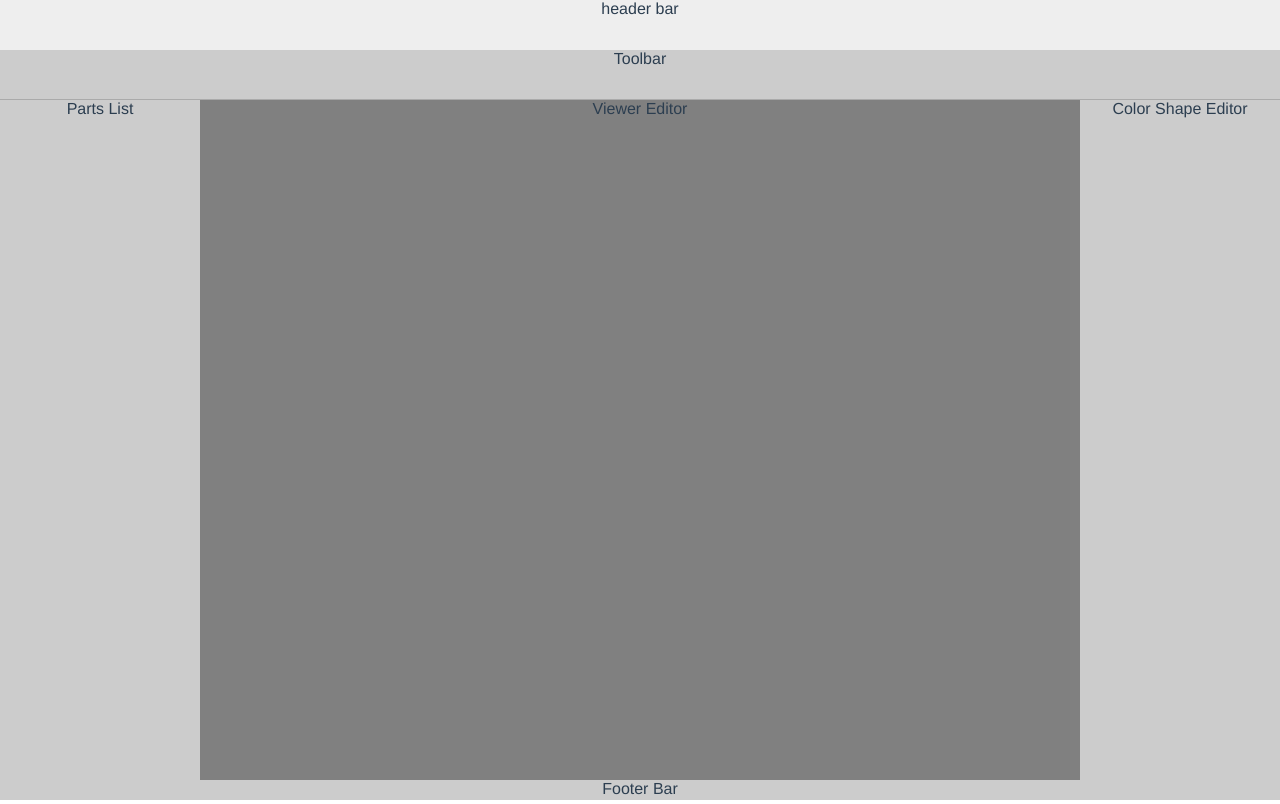
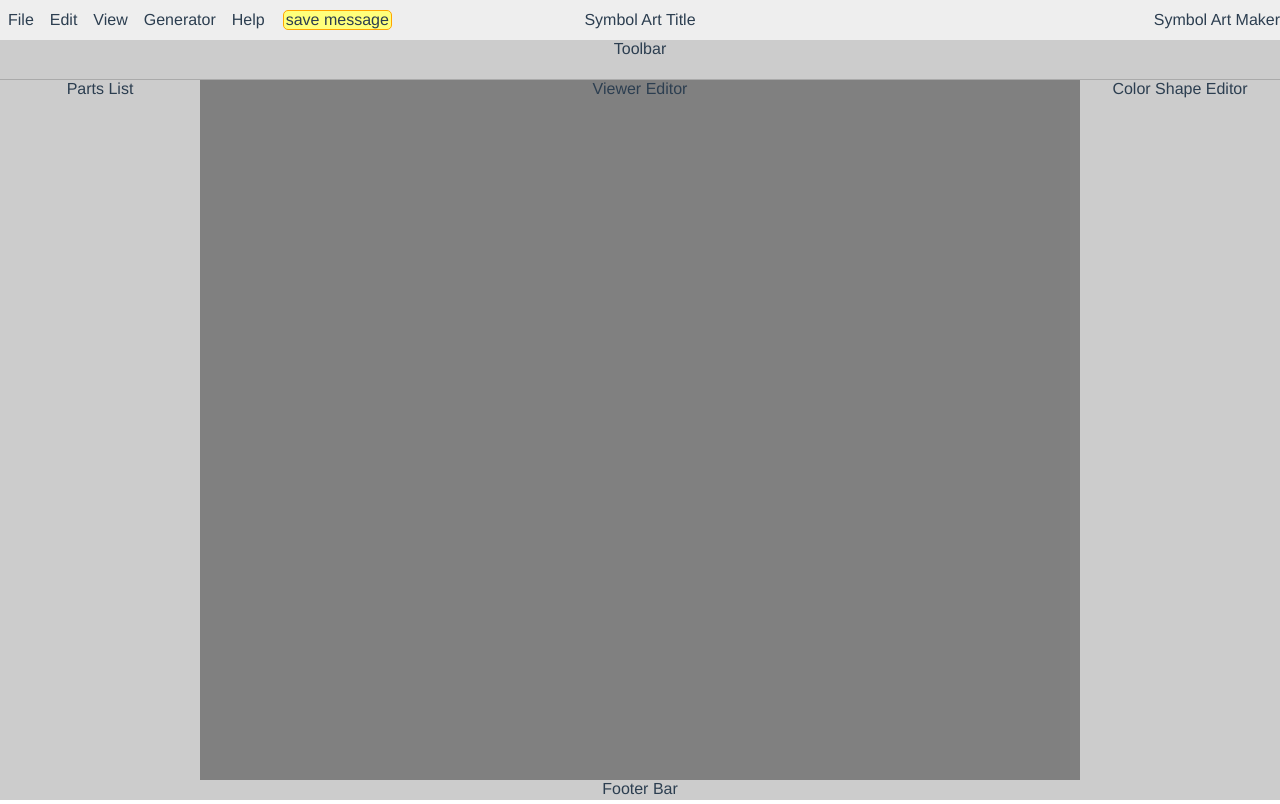
Before and after one commit to ChenKuo/SymbolArtMaker, a Vue app: page / in a window 1280 px wide. Built offline with nearby package versions, Linux system fonts and the light colour scheme.

Commit message:
header bar

```diff
--- a/src/App.vue
+++ b/src/App.vue
@@ -80,7 +80,7 @@ body {
 #app {
     display: inline-grid;
     grid-template-columns: 200px 1fr 200px;
-    grid-template-rows: 50px 50px 1fr 20px;
+    grid-template-rows: 40px 40px 1fr 20px;
     grid-template-areas:
         'h h h'
         't t t'
--- a/src/components/HeaderBar.vue
+++ b/src/components/HeaderBar.vue
@@ -1,17 +1,43 @@
 <template>
     <div class="header">
-        header bar
+        <div>
+            <Menu/>
+            <SaveMessage/>
+        </div>
+            <SymbolArtTitle/>
+            <Logo/>
     </div>
 </template>
 
 <script>
+import Menu from './header/Menu.vue'
+import SaveMessage from './header/SaveMessage.vue'
+import SymbolArtTitle from './header/SymbolArtTitle.vue'
+import Logo from './header/Logo.vue'
+
 export default {
     name: 'HeaderBar',
+    components: {
+        Menu,
+        SaveMessage,
+        SymbolArtTitle,
+        Logo
+    }
 }
 </script>
 
 <style>
 .header {
     background-color: #eeeeee;
+    display: flex;
+    flex-direction: row;
+    justify-content: space-between;
+    align-items: center;
 }
+.header>div{
+    flex: 1 1;
+    display: flex;
+    align-items: center;
+}
+
 </style>
--- /dev/null
+++ b/src/components/header/Logo.vue
@@ -0,0 +1,17 @@
+<template>
+    <div class="logo">
+        <div>Symbol Art Maker</div>
+    </div>
+</template>
+
+<script>
+export default {
+    name: 'Logo'
+}
+</script>
+
+<style>
+.logo {
+    justify-content: flex-end;
+}
+</style>
--- /dev/null
+++ b/src/components/header/Menu.vue
@@ -0,0 +1,30 @@
+<template>
+    <div class="menu">
+        <div class="topic"> File </div>
+        <div class="topic"> Edit </div>
+        <div class="topic"> View </div>
+        <div class="topic"> Generator </div>
+        <div class="topic"> Help </div>
+    </div>
+</template>
+
+<script>
+export default {
+    name: 'Menu',
+}
+</script>
+
+<style>
+
+.menu {
+    display: flex;
+    flex-direction: row;
+}
+.topic {
+    flex: 0 0 auto;
+    padding: 8px;
+}
+.topic:hover {
+    background-color: gray;
+}
+</style>
--- /dev/null
+++ b/src/components/header/SaveMessage.vue
@@ -0,0 +1,22 @@
+<template>
+    <div class="save_message">
+        save message
+    </div>
+</template>
+
+<script>
+export default {
+    name: 'SaveMessage'
+}
+</script>
+
+<style>
+.save_message {
+    background-color:rgb(255, 255, 123);
+    border: 1px solid orange;
+    border-radius: 5px;
+    padding-left: 2px;
+    padding-right: 2px;
+    margin-left: 10px;
+}
+</style>
--- /dev/null
+++ b/src/components/header/SymbolArtTitle.vue
@@ -0,0 +1,17 @@
+<template>
+    <div id="sa-title">
+        <div>Symbol Art Title</div>
+    </div>
+</template>
+
+<script>
+export default {
+    name: 'SymbolArtTitle'
+}
+</script>
+
+<style>
+#sa-title{
+    justify-content: center;
+}
+</style>
```
